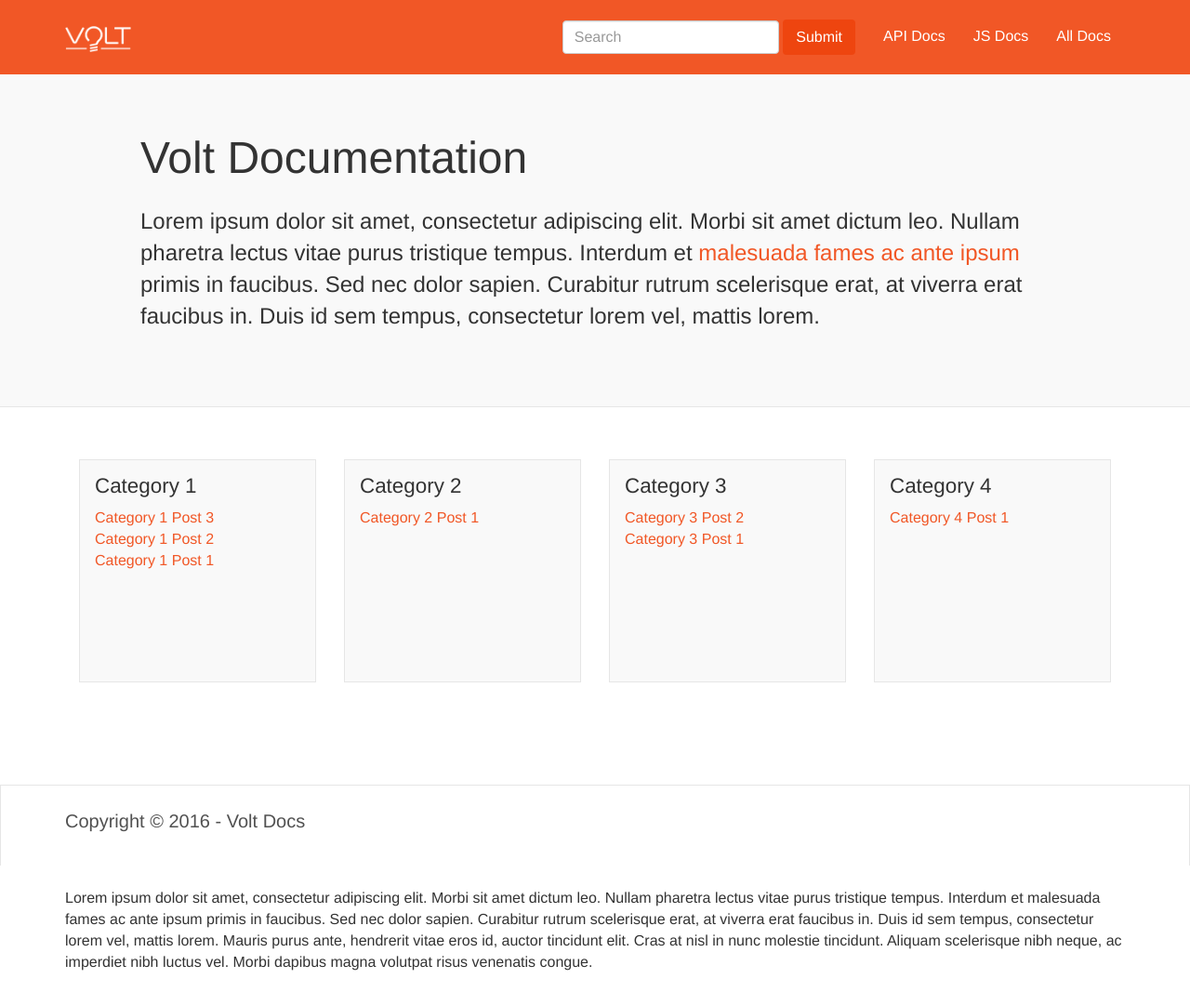
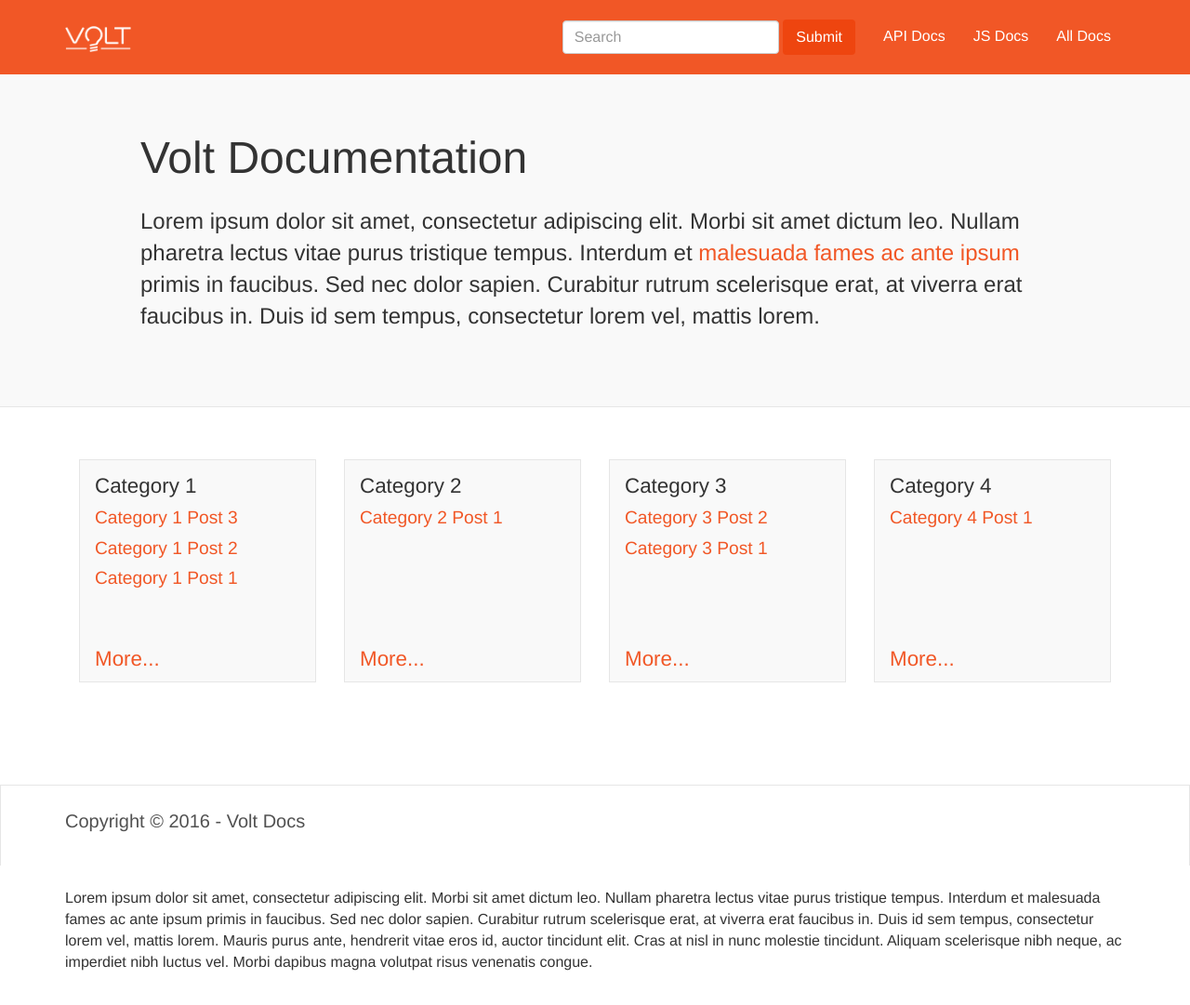
Before and after one commit to SKBruck/voltdocs, a Jekyll site: the page built from index.html, in a window 1280 px wide. Shown: the whole page at 93% size. Built offline with Jekyll 4.4.1, drawn with Linux system fonts in a browser that asks for light colours; nearby versions of some CDN libraries.

Commit message:
adding "More..." link; styling so more links stick to bottom of div

```diff
--- a/css/main.css
+++ b/css/main.css
@@ -83,6 +83,12 @@ h6 { font-size: 100%; font-weight: 400; }
   border: 1px solid #e6e6e6;
   height: 15em;
   overflow: hidden;
+  position: relative;
+}
+
+.more-link {
+  position: absolute;
+  bottom: 0;
 }
 
 .post-list {
--- a/index.html
+++ b/index.html
@@ -17,10 +17,11 @@ layout: home
       <ul class="post-list">
         {% for post in site.categories.cat1 %}
           {% if post.url %}
-              <li><a href="{{ post.url }}">{{ post.title }}</a></li>
+              <li><h4><a href="{{ post.url }}">{{ post.title }}</a></h4></li>
           {% endif %}
         {% endfor %}
       </ul>
+      <h2 class="more-link"><a href="#">More...</a></h2>
     </div>
   </div>
   <div class="col-md-3 col-sm-6 col-xs-12">
@@ -29,10 +30,11 @@ layout: home
       <ul class="post-list">
         {% for post in site.categories.cat2 %}
           {% if post.url %}
-              <li><a href="{{ post.url }}">{{ post.title }}</a></li>
+              <li><h4><a href="{{ post.url }}">{{ post.title }}</a></h4></li>
           {% endif %}
         {% endfor %}
       </ul>
+      <h2 class="more-link"><a href="#">More...</a></h2>
     </div>
   </div>
   <div class="col-md-3 col-sm-6 col-xs-12">
@@ -41,10 +43,11 @@ layout: home
       <ul class="post-list">
         {% for post in site.categories.cat3 %}
           {% if post.url %}
-              <li><a href="{{ post.url }}">{{ post.title }}</a></li>
+              <li><h4><a href="{{ post.url }}">{{ post.title }}</a></h4></li>
           {% endif %}
         {% endfor %}
       </ul>
+      <h2 class="more-link"><a href="#">More...</a></h2>
     </div>
   </div>
   <div class="col-md-3 col-sm-6 col-xs-12">
@@ -53,10 +56,11 @@ layout: home
       <ul class="post-list">
         {% for post in site.categories.cat4 %}
           {% if post.url %}
-              <li><a href="{{ post.url }}">{{ post.title }}</a></li>
+              <li><h4><a href="{{ post.url }}">{{ post.title }}</a></h4></li>
           {% endif %}
         {% endfor %}
       </ul>
+      <h2 class="more-link"><a href="#">More...</a></h2>
     </div>
   </div>
 </div>
```
